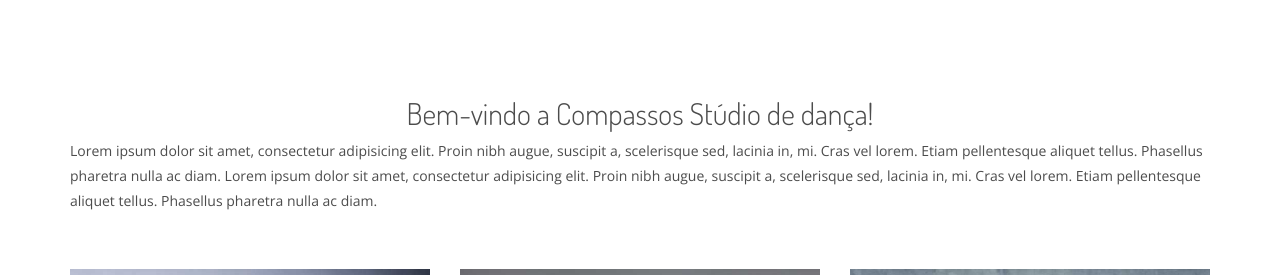
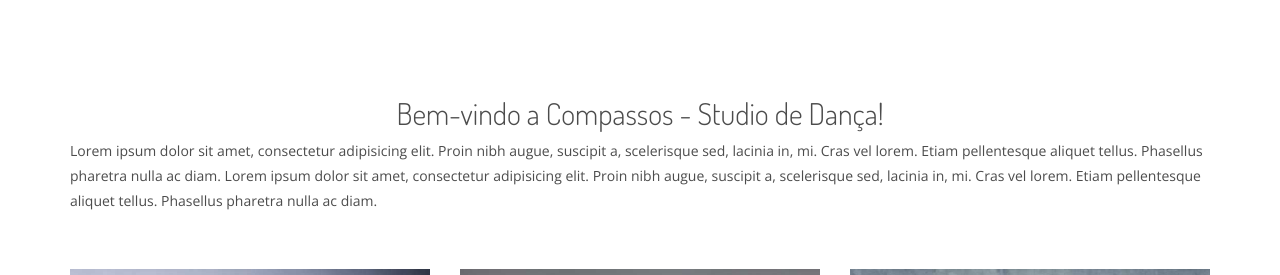
Before and after one commit to 5devmonkeys/comp, a Jekyll site: the page built from sobre.html, in a window 1280 px wide and 900 px high. Shown: the part 353-628 px from the top of the window. Built offline with Jekyll 4.4.1, drawn with Linux system fonts in a browser that asks for light colours; some web fonts are replaced.

Commit message:
about liquid add

```diff
--- a/sobre.html
+++ b/sobre.html
@@ -30,7 +30,7 @@ layout: default
         <div class="row">
             <div class="col-sm-12">
                 <div class="description">
-                    <h2 class="text-center">Bem-vindo a Compassos Stúdio de dança!</h2>
+                    <h2 class="text-center">Bem-vindo a {{ site.title }}!</h2>
                     <p>Lorem ipsum dolor sit amet, consectetur adipisicing elit. Proin nibh augue, suscipit a, scelerisque sed, lacinia in, mi. Cras vel lorem. Etiam pellentesque aliquet tellus. Phasellus pharetra nulla ac diam. Lorem ipsum dolor sit amet, consectetur adipisicing elit. Proin nibh augue, suscipit a, scelerisque sed, lacinia in, mi. Cras vel lorem. Etiam pellentesque aliquet tellus. Phasellus pharetra nulla ac diam.
                     </p>
                 </div>
```
